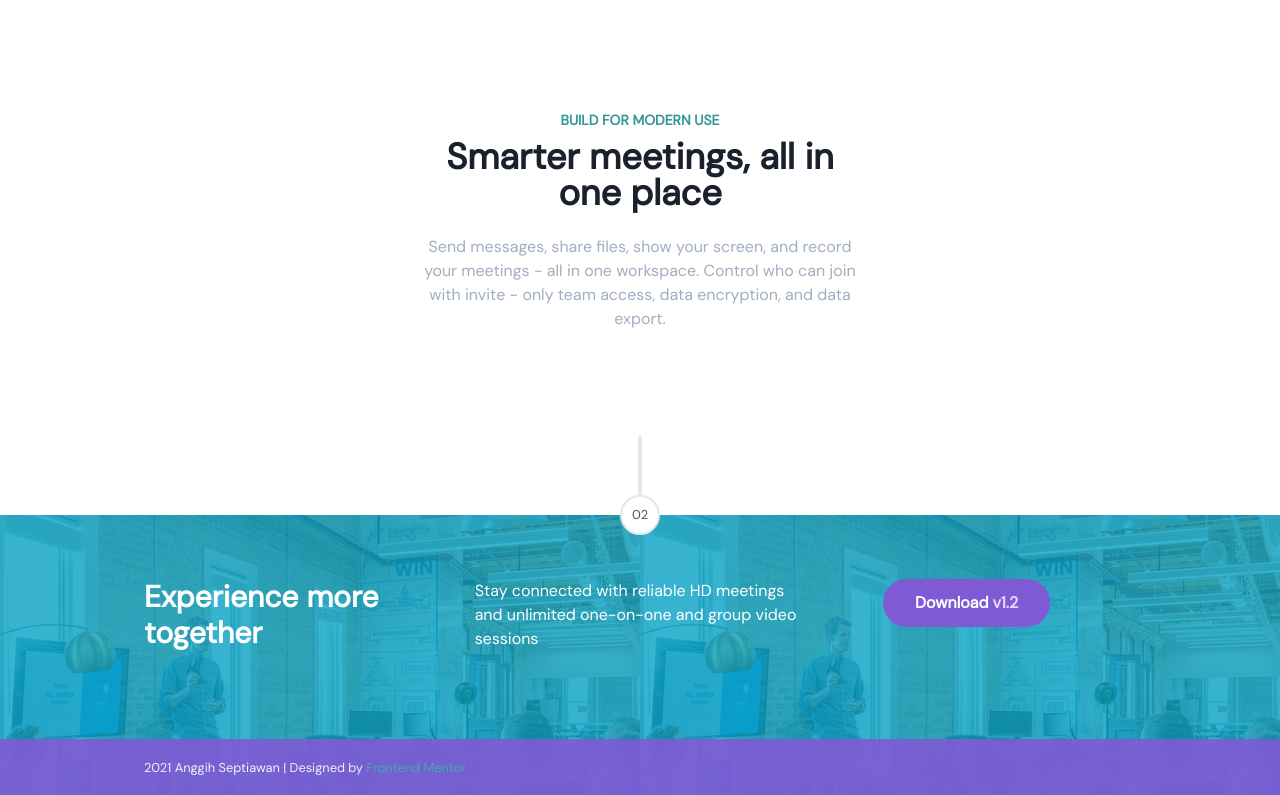
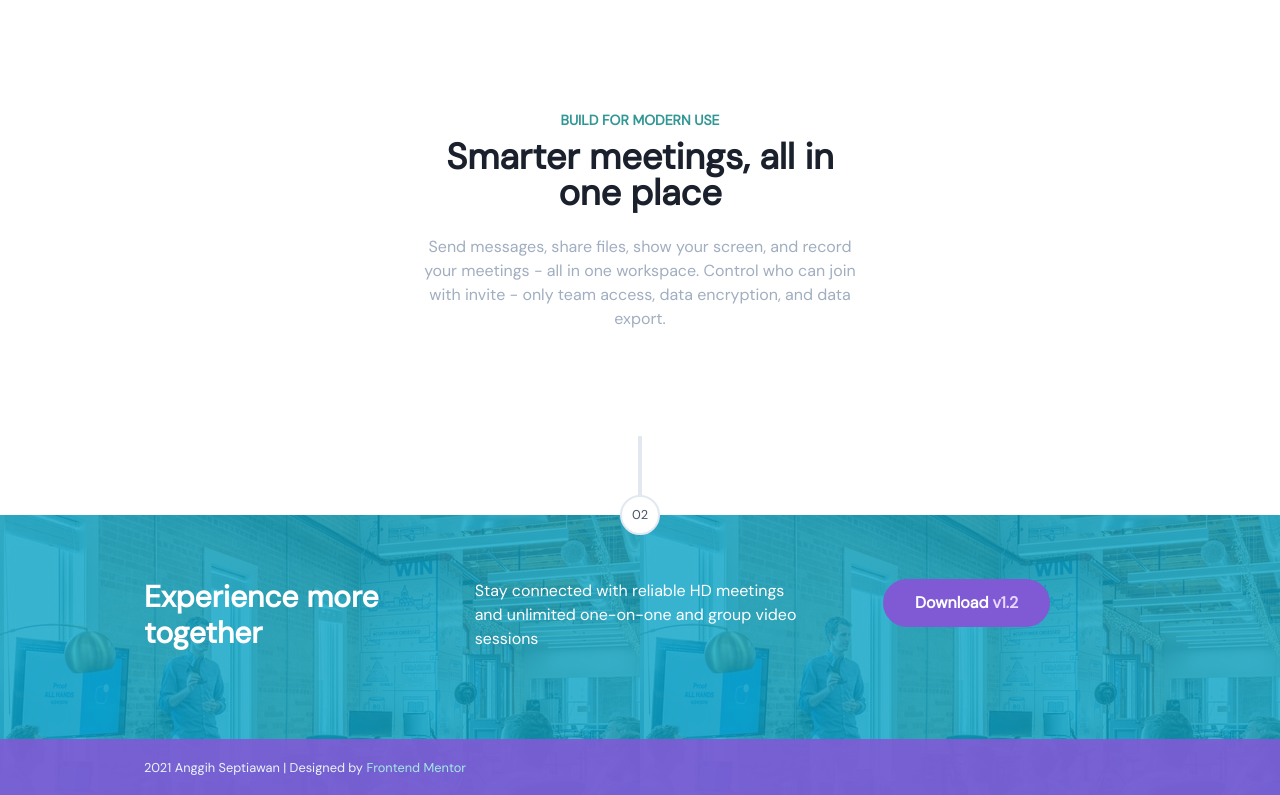
Before and after one commit to anggihseptiawan/meet, a Next.js app: page / in a window 1280 px wide. Shown: the part 801-1596 px from the top of the page. Built offline with nearby package versions, Linux system fonts and the light colour scheme.

Commit message:
change text color link frontend mentor

```diff
--- a/components/Footer.tsx
+++ b/components/Footer.tsx
@@ -31,7 +31,7 @@ export default function Footer () {
     </Box>
     <Box background="purple.500" py="4" position="relative" zIndex="2" opacity="0.9">
       <Container maxW="container.lg">
-        <Text as="small" color="white">2021 Anggih Septiawan | Designed by <Link href="https://www.frontendmentor.io/" target="_blank" color="teal.400">Frontend Mentor</Link> </Text>
+        <Text as="small" color="white">2021 Anggih Septiawan | Designed by <Link href="https://www.frontendmentor.io/" target="_blank" color="teal.100">Frontend Mentor</Link> </Text>
       </Container>
     </Box>
   </footer>
```
